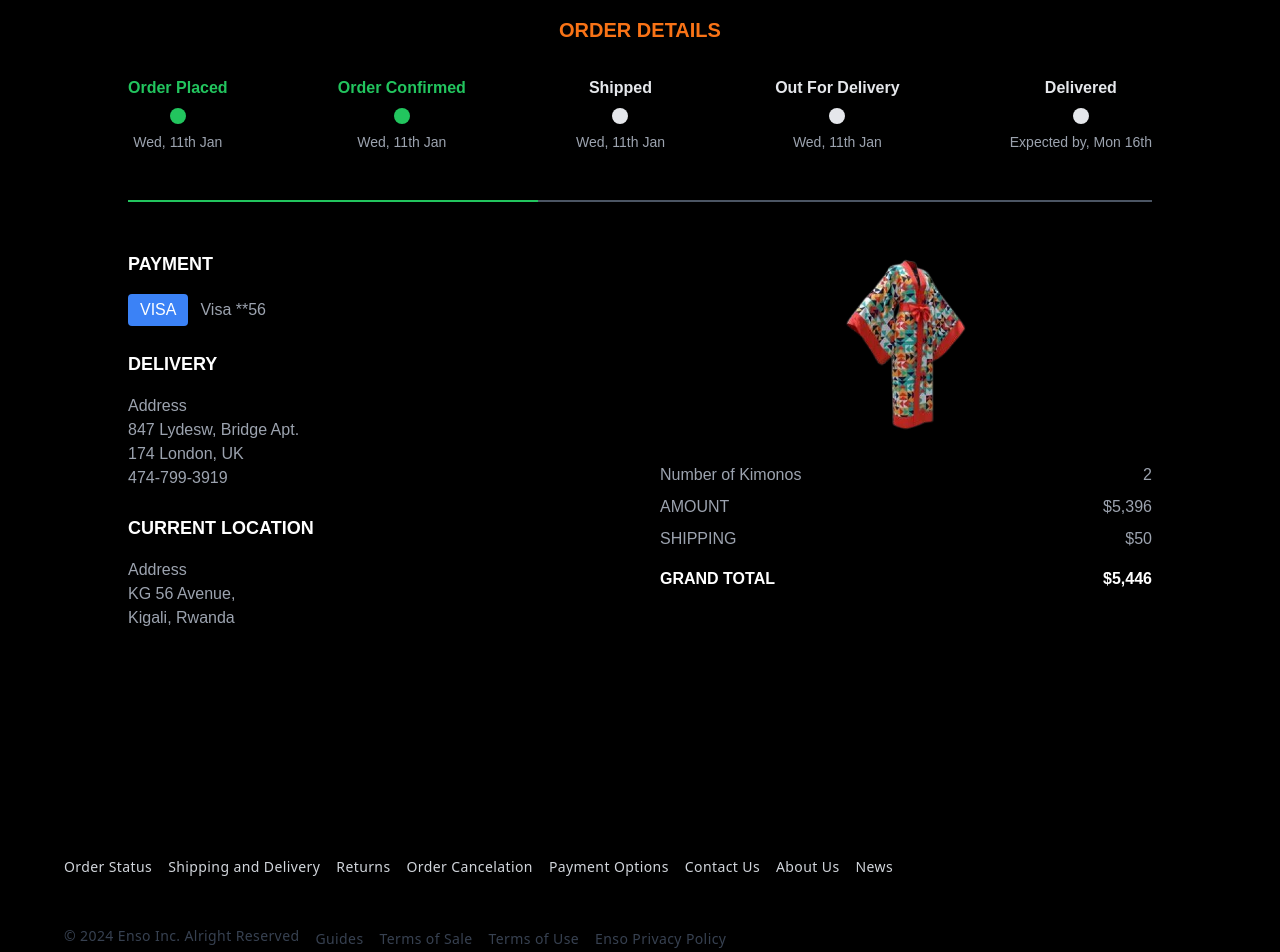
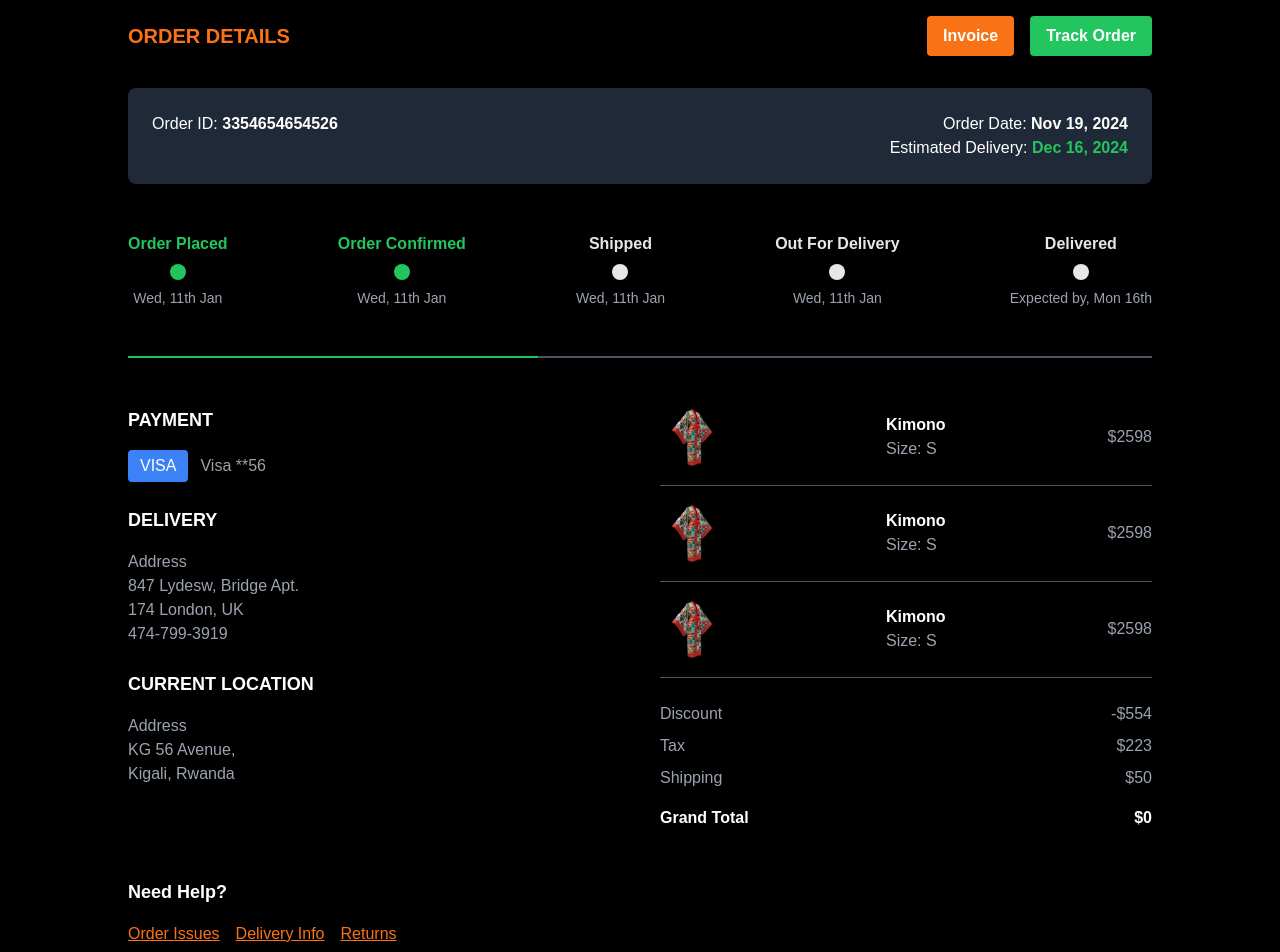
Before and after one commit to kajugadaniels/ecommerce-reactjs-frontend, a Next.js app: page /track in a window 1280 px wide. Shown: the part 240-1192 px from the top of the page. Built offline with nearby package versions, Linux system fonts and the light colour scheme.

Commit message:
Tracking Update

```diff
--- a/app/(user)/track/page.tsx
+++ b/app/(user)/track/page.tsx
@@ -1,4 +1,4 @@
-    import React from 'react'
+import React from 'react';
 
 const page = () => {
   return (
@@ -8,10 +8,33 @@
         <span className="mr-2">🔙</span> BACK
       </button>
 
-      {/* Title */}
-      <h2 className="text-center text-orange-500 text-xl font-semibold mb-8">
+      {/* Title and Buttons */}
+      <div className="flex justify-between items-center mb-8">
+        <h2 className="text-center text-orange-500 text-xl font-semibold">
           ORDER DETAILS
         </h2>
+        <div className="flex space-x-4">
+          {/* Invoice Button */}
+          <button className="bg-orange-500 text-white px-4 py-2 rounded font-bold">
+            Invoice
+          </button>
+          {/* Track Order Button */}
+          <button className="bg-green-500 text-white px-4 py-2 rounded font-bold">
+            Track Order
+          </button>
+        </div>
+      </div>
+
+      {/* Order Header */}
+      <div className="bg-gray-800 p-6 rounded-lg mb-12">
+        <div className="flex justify-between items-center">
+          <span>Order ID: <span className="font-bold">3354654654526</span></span>
+          <span>Order Date: <span className="font-bold">Nov 19, 2024</span></span>
+        </div>
+        <div className="text-right">
+          Estimated Delivery: <span className="text-green-500 font-bold">Dec 16, 2024</span>
+        </div>
+      </div>
 
       {/* Order Timeline */}
       <div className="flex items-center justify-between mb-12">
@@ -55,7 +78,10 @@
 
       {/* Horizontal Line for Progress */}
       <div className="w-full h-[2px] bg-gray-600 relative mb-12">
-        <div className="absolute top-0 left-0 h-[2px] bg-green-500" style={{ width: '40%' }}></div>
+        <div
+          className="absolute top-0 left-0 h-[2px] bg-green-500"
+          style={{ width: '40%' }}
+        ></div>
       </div>
 
       {/* Details Section */}
@@ -66,7 +92,9 @@
           <div className="mb-6">
             <h3 className="text-lg font-bold mb-4">PAYMENT</h3>
             <div className="flex items-center">
-              <div className="bg-blue-500 text-white px-3 py-1 rounded mr-3">VISA</div>
+              <div className="bg-blue-500 text-white px-3 py-1 rounded mr-3">
+                VISA
+              </div>
               <span className="text-gray-400">Visa **56</span>
             </div>
           </div>
@@ -95,38 +123,66 @@
 
         {/* Right Side: Product Image and Summary */}
         <div>
-          {/* Product Image */}
-          <div className="flex justify-center mb-6">
+          {/* Product List */}
+          <div className="mb-6">
+            {[1, 2, 3].map((item, index) => (
+              <div
+                key={index}
+                className="flex items-center justify-between border-b border-gray-600 pb-4 mb-4"
+              >
                 <img
                   src="/products/product-5.png"
                   alt="Kimono"
-              className="w-48 h-auto object-contain"
+                  className="w-16 h-auto object-contain"
                 />
+                <div>
+                  <div className="font-bold">Kimono</div>
+                  <div className="text-gray-400">Size: S</div>
+                </div>
+                <div className="text-gray-400">$2598</div>
+              </div>
+            ))}
           </div>
 
           {/* Summary */}
           <div className="text-gray-400">
             <div className="flex justify-between mb-2">
-              <span>Number of Kimonos</span>
-              <span>2</span>
+              <span>Discount</span>
+              <span>-$554</span>
             </div>
             <div className="flex justify-between mb-2">
-              <span>AMOUNT</span>
-              <span>$5,396</span>
+              <span>Tax</span>
+              <span>$223</span>
             </div>
             <div className="flex justify-between mb-2">
-              <span>SHIPPING</span>
+              <span>Shipping</span>
               <span>$50</span>
             </div>
             <div className="flex justify-between text-white font-bold mt-4">
-              <span>GRAND TOTAL</span>
-              <span>$5,446</span>
+              <span>Grand Total</span>
+              <span>$0</span>
             </div>
           </div>
         </div>
       </div>
+
+      {/* Help Section */}
+      <div className="mt-12">
+        <h3 className="text-lg font-bold mb-4">Need Help?</h3>
+        <div className="flex space-x-4">
+          <a href="#" className="text-orange-500 underline">
+            Order Issues
+          </a>
+          <a href="#" className="text-orange-500 underline">
+            Delivery Info
+          </a>
+          <a href="#" className="text-orange-500 underline">
+            Returns
+          </a>
         </div>
-    )
-    }
+      </div>
+    </div>
+  );
+};
 
-    export default page
+export default page;
--- a/app/(user)/women/page.tsx
+++ b/app/(user)/women/page.tsx
@@ -2,7 +2,7 @@ import React from 'react';
 
 const Women = () => {
   return <div>
-    <div className="bg-gray-900 text-white">
+    <div className="bg-gray-900  text-white">
       {/* Hero Section */}
       <div className="relative">
         <img
@@ -14,6 +14,7 @@ const Women = () => {
           <div className="text-center">
             <h1 className="text-4xl font-bold mb-4">MEN COLLECTIONS</h1>
             <p className="text-gray-300 max-w-2xl mx-auto">
+              Lorem ipsum dolor sit amet, consectetur adipiscing elit. Explore our carefully curated collection of modern styles. Elevate your wardrobe with the best of men's fashion.
               Lorem ipsum dolor sit amet, consectetur adipiscing elit. Explore our carefully curated collection of modern styles. Elevate your wardrobe with the best of men's fashion.
             </p>
           </div>
@@ -45,7 +46,7 @@ const Women = () => {
     {/* Product Card 2 */}
     <div className="bg-gray-800 p-4 rounded">
       <img
-        src="/products/product-3.png" // Replace with actual image path
+        src="/products/product-3.png"
         alt="Patry 2"
         className="h-[250px] object-cover mb-4"
       />
@@ -60,7 +61,7 @@ const Women = () => {
     {/* Product Card 3 */}
     <div className="bg-gray-800 p-4 rounded">
       <img
-        src="/products/product-3.png" // Replace with actual image path
+        src="/products/product-3.png"
         alt="Patry 3"
         className="h-[250px] object-cover mb-4"
       />
```
Lines whose indentation alone changed are shown as unchanged.
